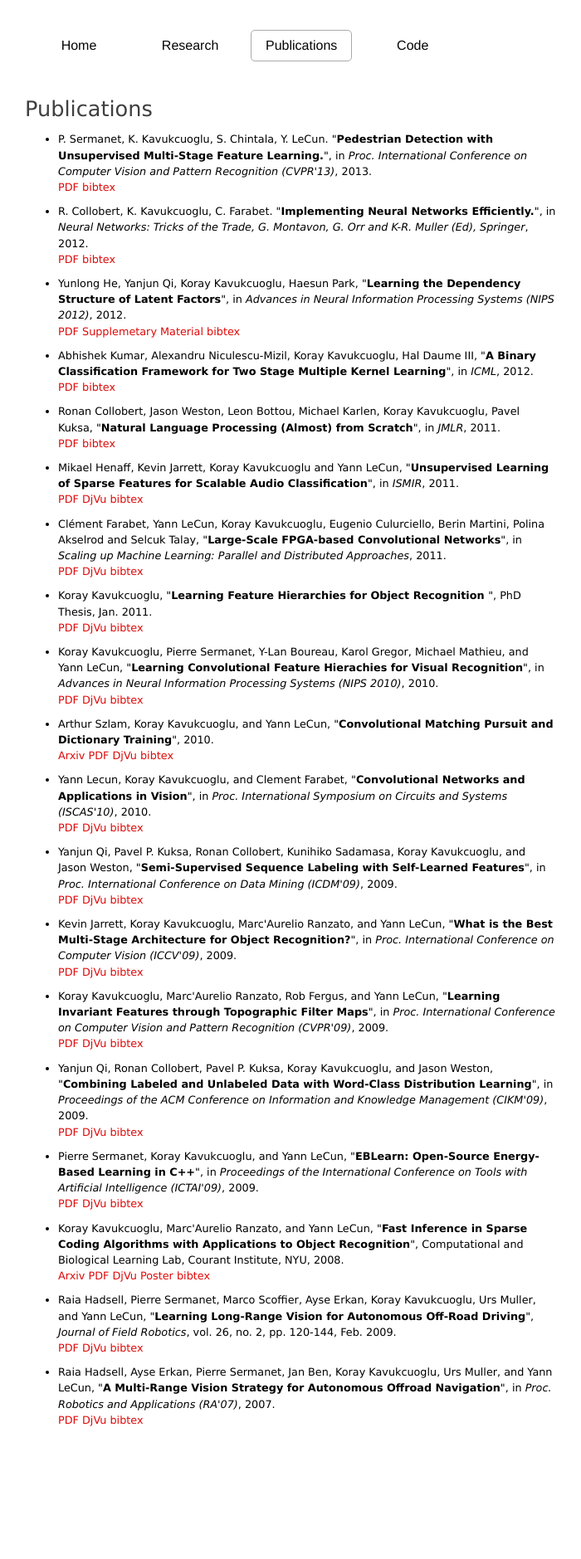
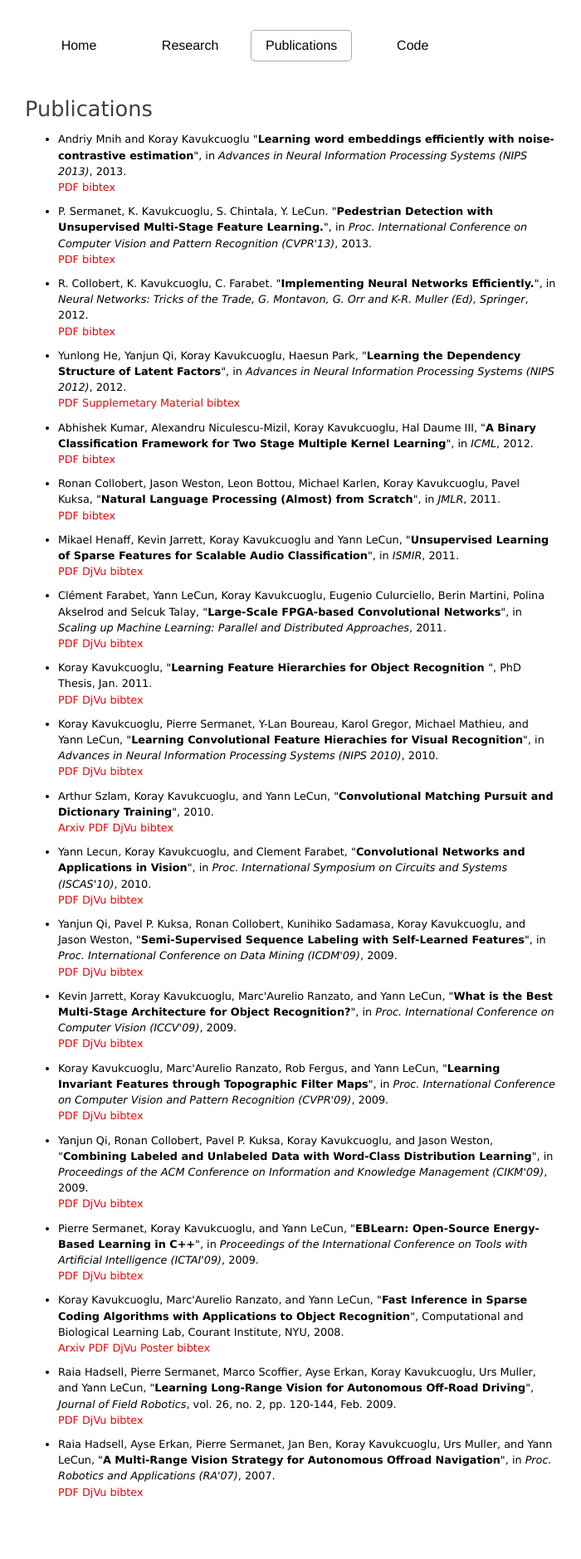
Before and after one commit to koraykv/koraykv.github.com, a Jekyll site: the page built from publications.md, in a window 1280 px wide. Shown: the whole page at 83% size, without its empty margins (290-990 px from the left). Built offline with Jekyll 4.4.1, drawn with Linux system fonts in a browser that asks for light colours; before the commit the page ends 1792 px from its top, so only the background shows below that.

Commit message:
add nips

```diff
--- a/publications.md
+++ b/publications.md
@@ -8,6 +8,23 @@ id: publications
 
 <div class="bibli">
 <ul>
+
+<li>
+<div id="mnih-nips-2013">Andriy Mnih and Koray Kavukcuoglu "<B>Learning word embeddings efficiently with noise-contrastive estimation</B>", in <EM>Advances in Neural Information Processing Systems (NIPS 2013)</EM>, 2013.
+
+<br>
+<a href="http://cs.nyu.edu/~koray/publis/mnih-nips-2013.pdf">PDF</a>
+<a href="#" onclick="toggle_visibility('bib-mnih-nips-2013');return false;">bibtex</a>
+</div>
+<div class="bibtex" id="bib-mnih-nips-2013" >
+<pre><code>@incollection{mnih-nips-2013,
+  title = {Learning word embeddings efficiently with noise-contrastive estimation},
+  author = {Andriy Mnih and Koray Kavukcuoglu},
+  booktitle = {Advances in Neural Information Processing Systems (NIPS 2013)},
+  year = {2013}
+}
+</code></pre></div>
+</li>
 
 <li>
 <div id="sermanet-cvpr-2013">P. Sermanet, K. Kavukcuoglu, S. Chintala, Y. LeCun. "<B>Pedestrian Detection with Unsupervised Multi-Stage Feature Learning.</B>", in <EM>Proc. International Conference on Computer Vision and Pattern Recognition (CVPR'13)</EM>, 2013.
```
